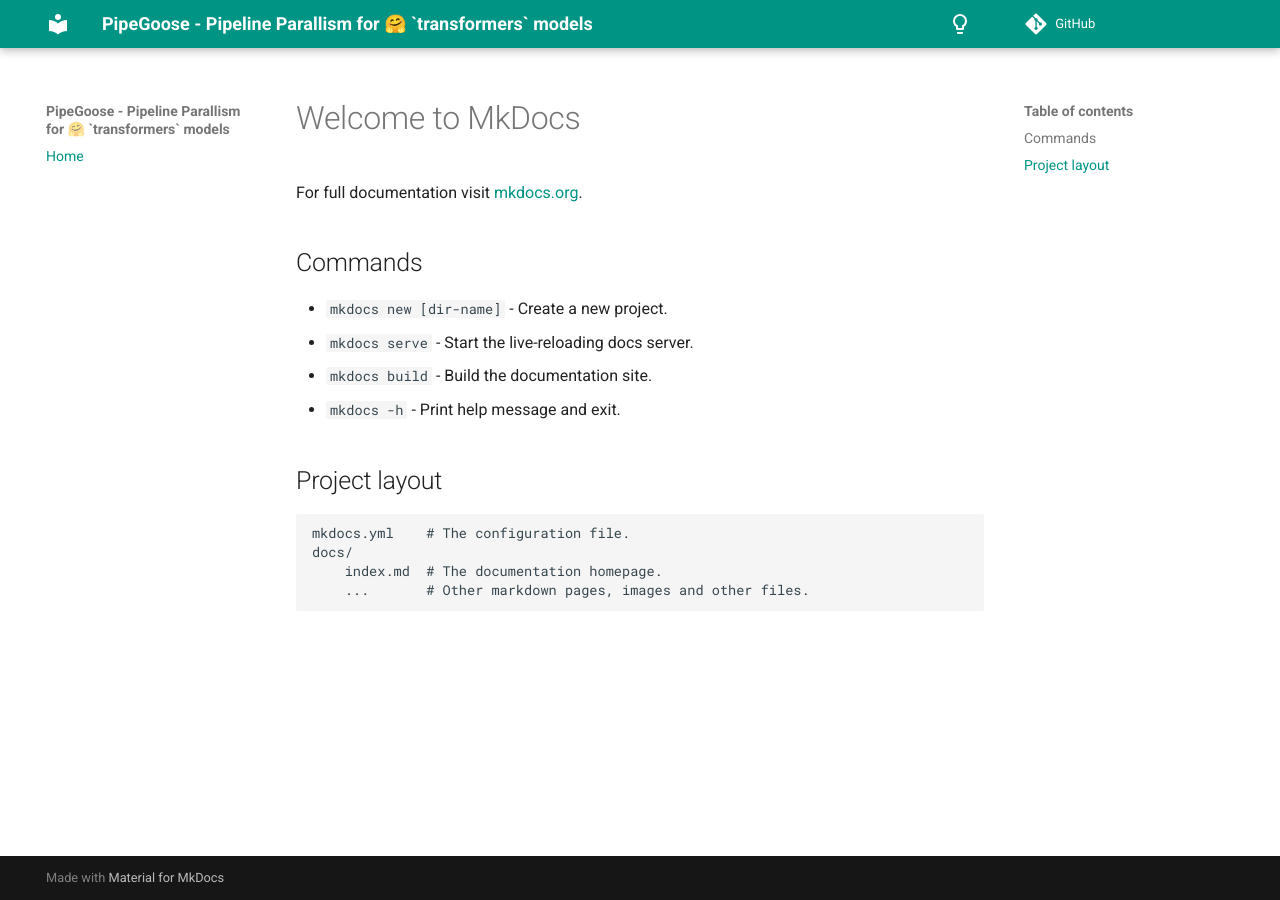
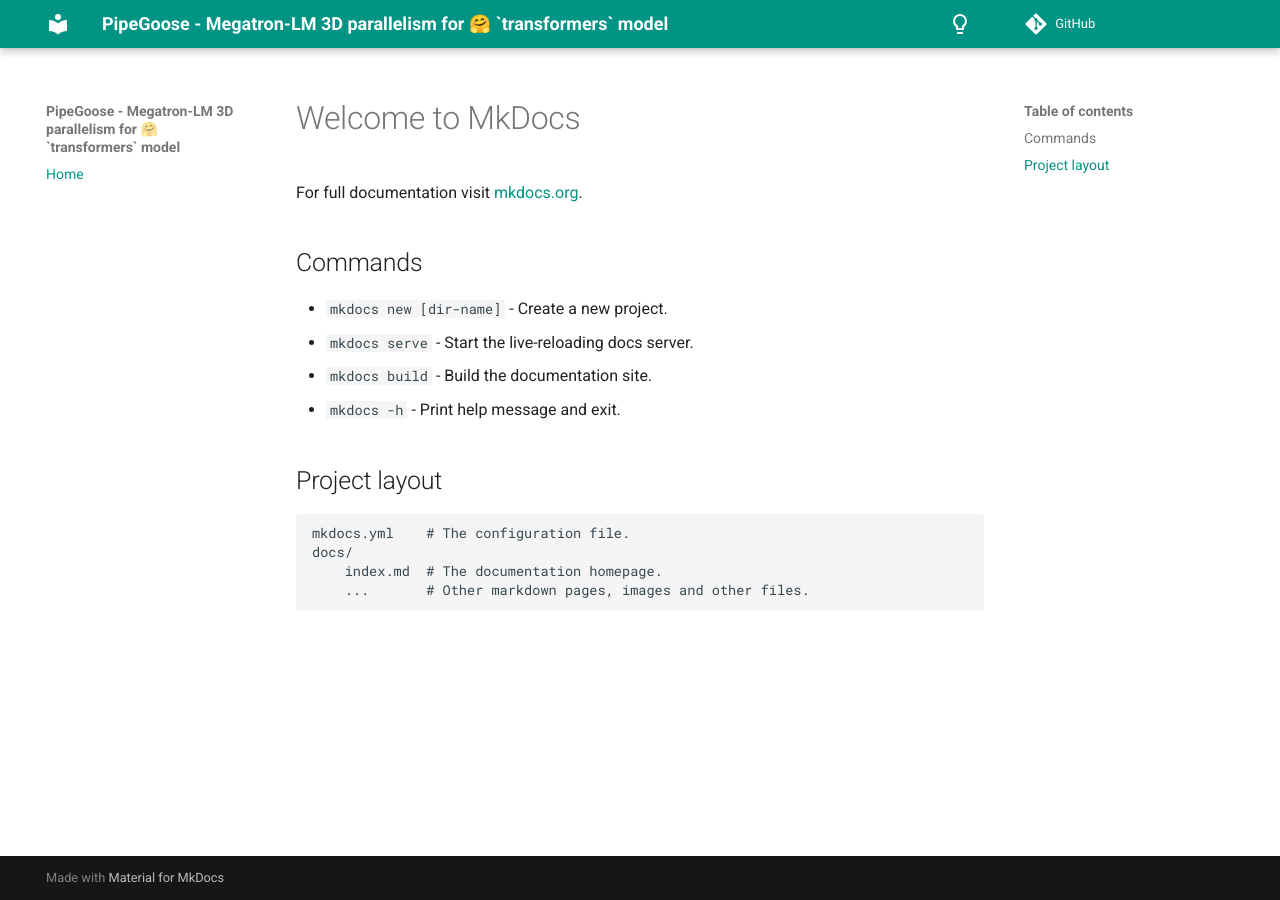
Before and after one commit to xrsrke/pipegoose, an MkDocs documentation site: the page built from docs/index.md, in a window 1280 px wide. Built offline with MkDocs 1.6.1 and Material for MkDocs 9.7.7, drawn with Linux system fonts in a browser that asks for light colours; comment, search, counter and statistics services are not loaded.

Commit message:
Update mkdocs.yml

```diff
--- a/mkdocs.yml
+++ b/mkdocs.yml
@@ -1,4 +1,4 @@
-site_name: PipeGoose - Pipeline Parallism for 🤗 `transformers` models
+site_name: PipeGoose - Megatron-LM 3D parallelism for 🤗 `transformers` model
 repo_url: https://github.com/xrsrke/pipegoose
 nav:
   - Home: index.md
```
